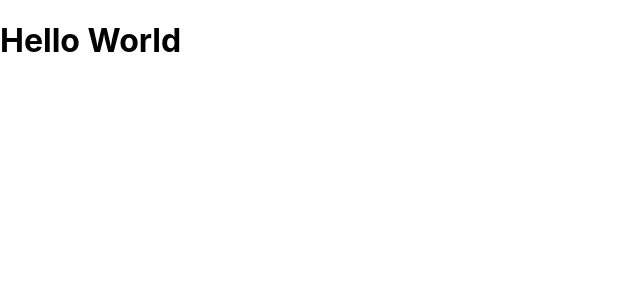
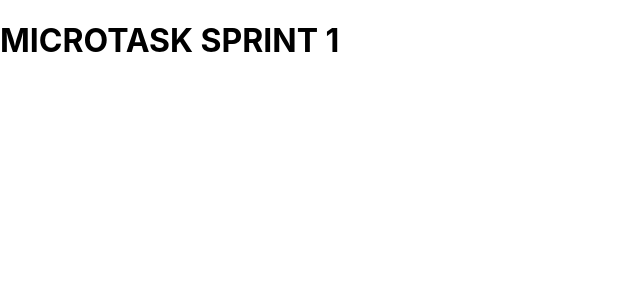
Before and after one commit to VlLabkovich/microtasks-1, a React (Create React App) app: page / in a window 1280 px wide. Shown: the top 300 px of the page, without its empty margins (0-640 px from the left). Built offline with nearby package versions, Linux system fonts and the light colour scheme.

Commit message:
refactor: rename title

```diff
--- a/src/App.tsx
+++ b/src/App.tsx
@@ -5,7 +5,7 @@ import './App.css';
 function App() {
     return (
         <div className="root">
-            <h1>Hello World</h1>
+            <h1>MICROTASK SPRINT 1</h1>
         </div>
     );
 }
```
